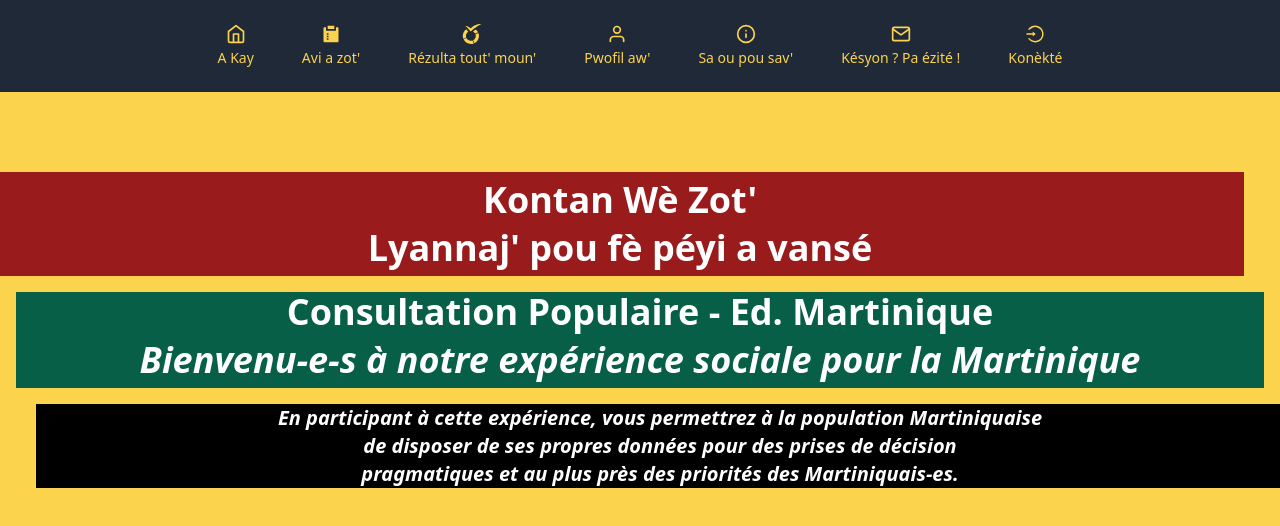
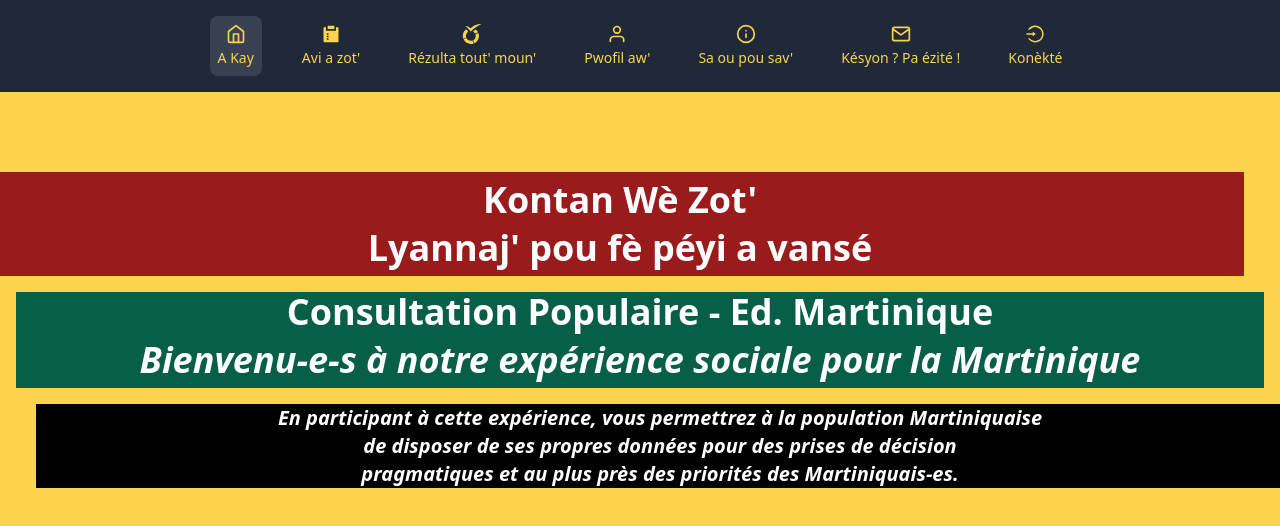
Before and after one commit to JMP-APZH/conspop2, a Next.js app in the folder web/: page / in a window 1280 px wide. Shown: the top 526 px of the page. Built offline with nearby package versions, Linux system fonts and the light colour scheme.

Commit message:
active link in navbar implemented

```diff
--- a/web/src/components/Navbar.tsx
+++ b/web/src/components/Navbar.tsx
@@ -1,5 +1,6 @@
 // components/Layout/Navbar.tsx
 import Link from 'next/link';
+import { useRouter } from 'next/router';
 import { FiHome, FiInfo, FiMail, FiUser } from 'react-icons/fi';
 import { RiSurveyFill } from 'react-icons/ri';
 import { SiLimesurvey } from "react-icons/si";
@@ -35,9 +36,16 @@ export default function Navbar() {
 }
 
 // Reusable NavLink component
-const NavLink = ({ href, icon, text = '' }: { href: string; icon: React.ReactNode; text?: string }) => (
-  <Link href={href} className="flex flex-col items-center mx-2 md:mx-4 p-2 rounded-lg hover:bg-gray-700 transition-colors">
-    <span className="text-xl">{icon}</span>
-    {text && <span className="mt-1 text-sm">{text}</span>}
-  </Link>
-);
+const NavLink = ({ href, icon, text = '' }: { href: string; icon: React.ReactNode; text?: string }) => {
+  const router = useRouter();
+  const isActive = router.pathname === href;
+  const activeClass = isActive ? 'bg-gray-700 text-yellow-300' : 'hover:bg-gray-700';
+
+  return (
+    <Link href={href} className={`flex flex-col items-center mx-2 md:mx-4 p-2 rounded-lg transition-colors ${activeClass}`}>
+      <span className="text-xl">{icon}</span>
+      {text && <span className="mt-1 text-sm">{text}</span>}
+    </Link>
+
+  );
+}
```
